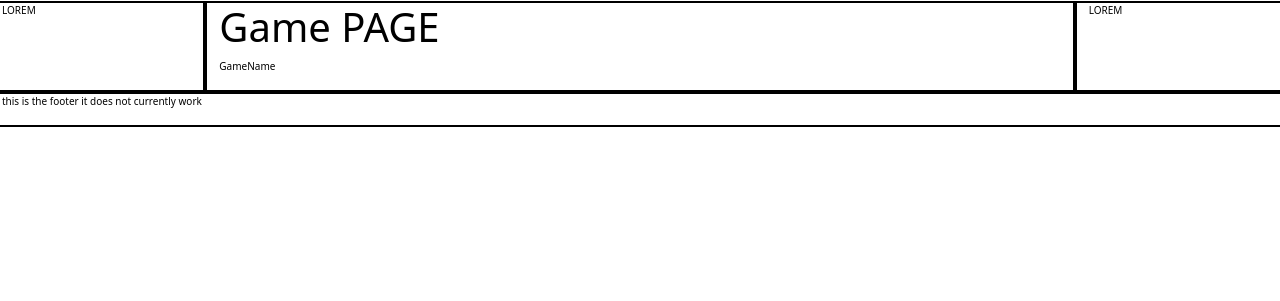
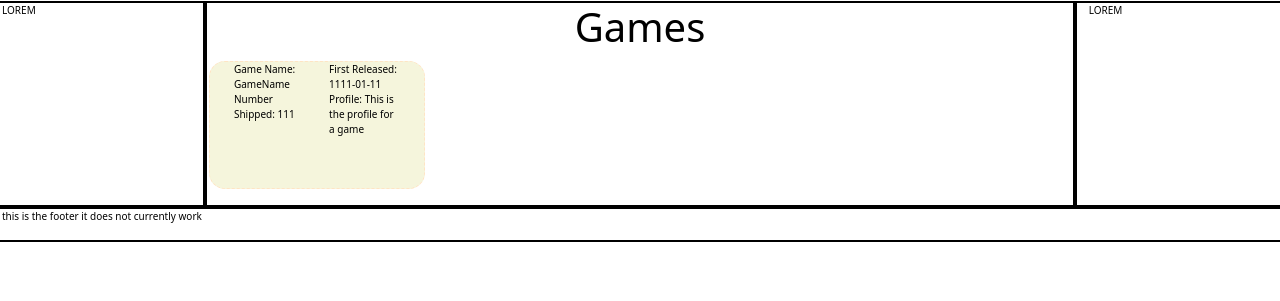
Before and after one commit to 91RhysG/WebsiteVideoGame, a PHP site: page /pages/game.php in a window 1280 px wide. Shown: the part 30-331 px from the top of the page. Run offline with PHP 8.4, Linux system fonts and the light colour scheme; data comes from the database, SQL or seed files in the repository; both versions use the stored data as it was after the commit.

Commit message:
Cards Completed
All models now populate and generate cards inside the DOM,
Changes to how the conversion takes place, it now uses keys from inside the passed in variable to populate to reduce guesswork,
Added some basic styling for the cards to display the coverage and fixed some sizing issues,
The main js now converts properly,
Removed some needless commented out code,
Updated the database creation file as I discovered that I missed a field.

```diff
--- a/css/style.css
+++ b/css/style.css
@@ -2,13 +2,19 @@ body {
     font-size: 62.5%;
     color: black;
 }
-
-
 
 .outline {
     border: 2px solid black;
 }
 
 .cardLayout{
-    margin: 0 0 4rem 0;
+    margin: 0.1rem 0.1rem 1rem 0.1rem;
+    height: 8rem;
+    background-color: beige;
+    border: 0.01rem dashed bisque;
+    border-radius: 1rem;
 }
+
+.cardLayout:hover{
+    background-color: aqua;
+}
--- a/models/Game.js
+++ b/models/Game.js
@@ -1,96 +1,106 @@
-class Game
-{
-    constructor()
-    {
-        this.videoGameID = -1;
-        this.platformID = -1;
-        this.developerID = -1;
-        this.gamePublisherID = -1;
-        this.gameName = "No name";
-        this.gameGenre = "No genre";
-        this.gameProfile = "This is the game profile";
-        this.numberShipped = 0;
-        this.firstReleased = '1900';
+class Game {
+  constructor(
+    videoGameID,
+    platformID,
+    developerID,
+    gamePublisherID,
+    gameName,
+    gameGenre,
+    gameProfile,
+    numberShipped,
+    firstReleased
+  ) {
+    this.videoGameID = videoGameID;
+    this.platformID = platformID;
+    this.developerID = developerID;
+    this.gamePublisherID = gamePublisherID;
+    this.gameName = gameName;
+    this.gameGenre = gameGenre;
+    this.gameProfile = gameProfile;
+    this.numberShipped = numberShipped;
+    this.firstReleased = firstReleased;
   }
 
+  toString = () => {
+    document.writeln(
+      `Company Name ${this.gameName} and has shipped ${this.numberShipped} <br>`
+    );
+  };
+
+  toCard = () => {
+    let node = document.getElementById("mainContent");
+    node.innerHTML += `
+      <section class="cardLayout col-3 row">
+        <div class="col">
+          <div>Game Name: ${this.gameName}</div>
+          <div>Number Shipped: ${this.numberShipped}</div>
+        </div>
+        <div class="col">
+          <div>First Released: ${this.firstReleased}</div>
+          <div>Profile: ${this.gameProfile}</div>
+        </div>
+      </section>`;
+  };
 
   //Set all
-    set VideoGameID(id)
-    {
+  set VideoGameID(id) {
     this.videoGameID = id;
   }
 
-    set PlatformID(id)
-    {
+  set PlatformID(id) {
     this.platformID = id;
   }
 
-    set DeveloperID(id)
-    {
+  set DeveloperID(id) {
     this.developerID = id;
   }
 
-    set GamePublisherID(id)
-    {
+  set GamePublisherID(id) {
     this.gamePublisherID = -1;
   }
 
-    set GameName(gameName)
-    {
+  set GameName(gameName) {
     this.gameName = gameName;
   }
-    set GameGenre(gameGenre)
-    {
+  set GameGenre(gameGenre) {
     this.gameGenre = gameGenre;
   }
-    set GameProfile(gameProfile)
-    {
+  set GameProfile(gameProfile) {
     this.gameProfile = gameProfile;
   }
-    set NumberShipped(numberShipped)
-    {
+  set NumberShipped(numberShipped) {
     this.numberShipped = numberShipped;
   }
-    set FirstReleased(firstReleased)
-    {
+  set FirstReleased(firstReleased) {
     this.firstReleased = firstReleased;
   }
 
   //Get all
-    get VideoGameID()
-    {
+  get VideoGameID() {
     return this.videoGameID;
   }
-    get PlatformID()
-    {
+  get PlatformID() {
     return this.platformID;
   }
-    get DeveloperID()
-    {
+  get DeveloperID() {
     return this.developerID;
   }
-    get GamePublisherID()
-    {
+  get GamePublisherID() {
     return this.gamePublisherID;
   }
-    get GameName()
-    {
+  get GameName() {
     return this.gameName;
   }
-    get GameGenre()
-    {
+  get GameGenre() {
     return this.gameGenre;
   }
-    get GameProfile()
-    {
+  get GameProfile() {
     return this.gameProfile;
   }
-    get NumberShipped()
-    {
+  get NumberShipped() {
     return this.numberShipped;
   }
-    get FirstReleased()
-    {
+  get FirstReleased() {
     return this.firstReleased;
   }
 }
--- a/pages/company.php
+++ b/pages/company.php
@@ -14,7 +14,7 @@
     <script type='text/javascript' src='../models/Company.js'></script>
     <?php
     $sqlResults = $dbFunctions->GetTableList($conn, 'Company', '*', 'CompanyName');
-    $information = $dbFunctions->ConvertToCompany($sqlResults);
+    $information = $dbFunctions->ConvertToList($sqlResults);
     ?>
 </head>
 
@@ -26,7 +26,7 @@
             LOREM
         </aside>
         <main class="col-8 outline container">
-            <h1>COMPANY PAGE</h1>
+            <h1 class="text-center">Companies</h1>
             <section id="mainContent" class="row align-items-start">
 
             </section>
--- a/pages/game.php
+++ b/pages/game.php
@@ -11,6 +11,11 @@
 
 <head>
     <?php include_once("../shared/head.php"); ?>
+    <script type='text/javascript' src='../models/Game.js'></script>
+    <?php
+    $sqlResults = $dbFunctions->GetTableList($conn, 'Game', '*', 'GameName');
+    $information = $dbFunctions->ConvertToList($sqlResults);
+    ?>
 </head>
 
 <body>
@@ -21,14 +26,17 @@
             LOREM
         </aside>
         <main class="col-8 outline">
-            <h1>Game PAGE</h1>
-            <?php $sqlResults = $dbFunctions->GetTableList($conn, 'Game', '*', 'GameName');
-            while ($entry = $sqlResults->fetch())
-            {
-                echo    '<p>
-                            ' . $entry['GameName'] . '
-                        </p>';
-            } ?>
+            <h1 class="text-center">Games</h1>
+            <section id="mainContent" class="row align-items-start">
+
+            </section>
+            <script type=text/javascript>
+                const gameList = GenerateGameList(<?php echo json_encode($information); ?>);
+                gameList.forEach(game => {
+                    game.toCard()
+                });
+            </script>
+
 
         </main>
         <aside class="col-2 outline">
--- a/pages/home.php
+++ b/pages/home.php
@@ -21,7 +21,10 @@
             LOREM
         </aside>
         <main class="col-8 outline">
-            <h1>HOME PAGE</h1>
+            <h1 class="text-center">Welcome!</h1>
+            <p>
+                Site designed, coded, and planned by Rhys Gillham. That includes the horrific colour selections!
+            </p>
         </main>
         <aside class="col-2 outline">
             LOREM
--- a/scripts/main.js
+++ b/scripts/main.js
@@ -37,12 +37,74 @@ function Connection()
 export { Connection };
 */
 GenerateCompanyList = (information) => {
-    let companyList = [];
-    information.forEach(company =>
-    {
-        let newCompany = new Company(company[0], company[2], company[1], company[3], company[4], company[5]);
-        companyList.push(newCompany);
-    });
-    console.log(companyList);
-    return companyList;
+  let companyList = [];
+  information.forEach((company) => {
+    let newCompany = new Company(
+      company['CompanyID'],
+      company['CompanyName'],
+      company['AddressID'],
+      company['CompanyProfile'],
+      company['Founded'],
+      company['CurrentLogo']
+    );
+    companyList.push(newCompany);
+  });
+  return companyList;
 };
+
+GenerateGameList = (information) => {
+  let gameList = [];
+  information.forEach((game) => {
+    let newGame = new Game(
+      game["GameID"],
+      game["PlatformID"],
+      game["DeveloperID"],
+      game["GamePublisherID"],
+      game["GameName"],
+      game["GameGenre"],
+      game["GameProfile"],
+      game["NumberShipped"],
+      game["FirstReleased"]
+    );
+    gameList.push(newGame);
+  });
+  return gameList;
+};
+
+GeneratePeripheralList = (information) => {
+  let peripheralList = [];
+  information.forEach((peripheral) => {
+    let newPeripheral = new Peripheral(
+      peripheral["PeripheralID"],
+      peripheral["ManufacturerID"],
+      peripheral["PlatformID"],
+      peripheral["GameID"],
+      peripheral["PeripheralName"],
+      peripheral["PeripheralType"],
+      peripheral["PeripheralProfile"],
+      peripheral["NumberShipped"],
+      peripheral["FirstReleased"]
+    );
+    peripheralList.push(newPeripheral);
+  });
+  return peripheralList;
+};
+
+GeneratePlatformList = (information) => {
+  let platformList = [];
+  information.forEach((platform) => {
+    let newPlatform = new Platform(
+      platform["PeripheralID"],
+      platform["ManufacturerID"],
+      platform["PlatformID"],
+      platform["GameID"],
+      platform["PeripheralName"],
+      platform["PeripheralType"],
+      platform["PeripheralProfile"],
+      platform["NumberShipped"],
+      platform["FirstReleased"]
+    );
+    platformList.push(newPlatform);
+  });
+  return platformList;
+};
--- a/scripts/serverFunctions.php
+++ b/scripts/serverFunctions.php
@@ -44,16 +44,13 @@ class ServerFunctions
         return $sqlQuery;
     }
 
-    function ConvertToCompany($sqlResults){
-
-        $companyList = array();
+    function ConvertToList($sqlResults)
+    {
+        $returnList = array();
         while ($entry = $sqlResults->fetch())
         {
-            $companyList[] = $entry;
-            // echo    '<p>
-            //                 ' . $entry['CompanyName'] . '
-            //             </p>';
+            $returnList[] = $entry;
         }
-        return $companyList;
+        return $returnList;
     }
 }
```
Also changed, not shown: models/Company.js (+3 -5 lines), models/Peripheral.js (+58 -49 lines), models/Platform.js (+64 -55 lines), pages/peripheral.php (+15 -8 lines), pages/platform.php (+17 -9 lines), res/database/dbCreationBlank.sql (+6 -2 lines). Lines whose indentation alone changed are shown as unchanged.
